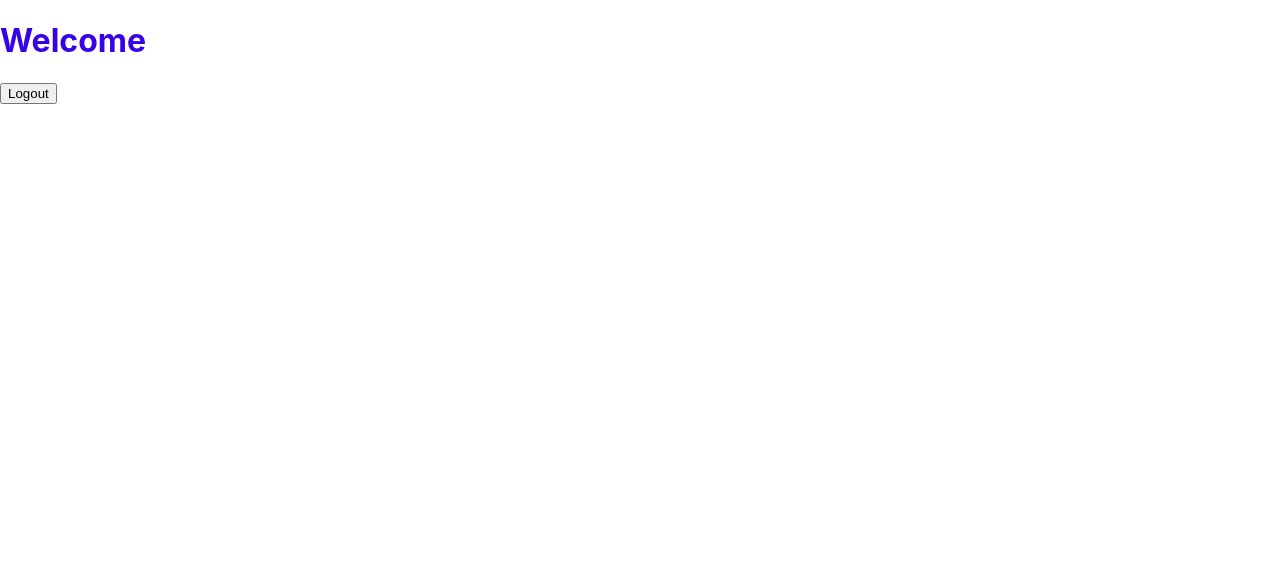
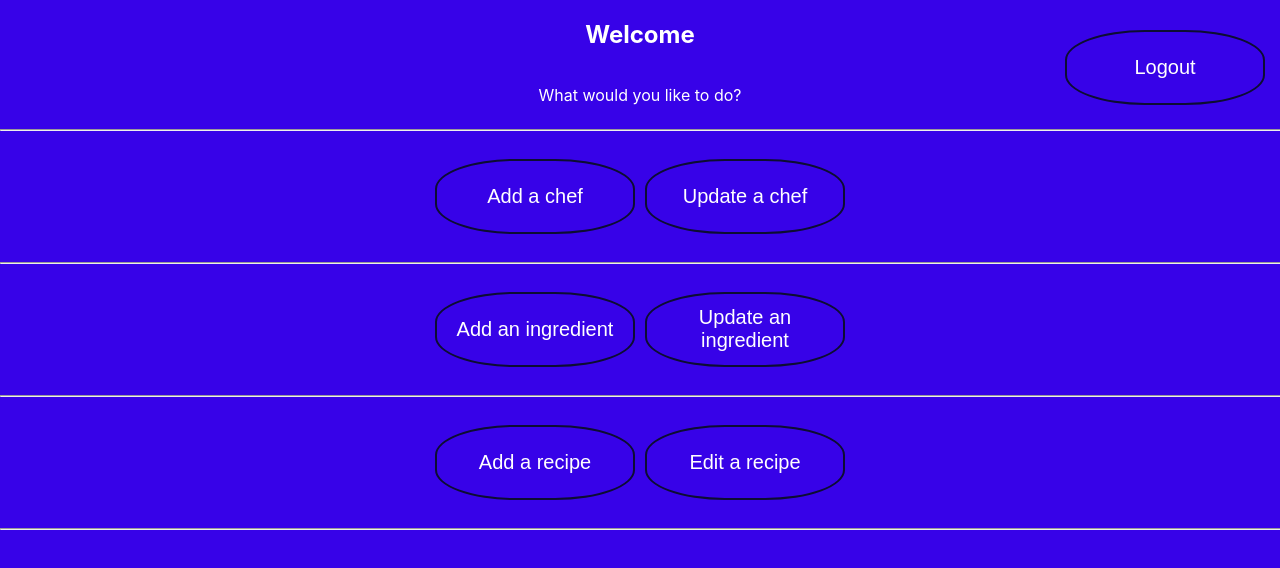
Before and after one commit to jastaffen/epochi, a React (Create React App) app in the folder admin-portal/: page /dashboard in a window 1280 px wide. Shown: the top 568 px of the page. Built offline with nearby package versions, Linux system fonts and the light colour scheme; sample sign-in values are in the browser's storage.

Commit message:
add components for admin portal post and patch routes

```diff
--- a/admin-portal/src/App.css
+++ b/admin-portal/src/App.css
@@ -1,14 +1,54 @@
 body {
     margin: 0px;
     padding: 0px;
-    color: #3702E8;
+    color: white;
+    background: #3702E8
 }
 
-main {
+main, .navbar {
     display: flex;
     flex-direction: column;
     align-items: center;
     justify-content: center;
+}
+
+hr {
+    width: inherit;
+}
+
+.button-container {
+    display: flex;
+    flex-direction: column;
+    align-items: center;
+    width: 100%;
+}
+
+.flex-button {
+    display: flex;
+}
+
+.button {
+    display: inline-block;
+    margin: 20px 5px;
+    padding: 10px;
+    width: 200px;
+    height: 75px;
+    background: #3702E8;
+    border: 2px solid rgb(13, 13, 50);
+    border-radius: 40%;
+    color: white;
+    font-size: 20px;
+    outline: none;
+    transition: border-radius .5s ease-in-out;
+}
+
+.button:hover {
+    background: rgb(60, 0, 255);
+    border-radius: 0%;
+}
+
+.button:active {
+    background: rgb(102, 57, 252);
 }
 
 .form-field {
@@ -24,3 +64,9 @@ main {
     padding: 12px;
     border: 3px solid #3702E8;
 }
+
+#logout {
+    position: absolute;
+    top: 10px;
+    right: 10px;
+}
--- a/admin-portal/src/App.js
+++ b/admin-portal/src/App.js
@@ -5,6 +5,8 @@ import './App.css';
 import Login from './components/auth/Login';
 import PrivateRoute from './components/routing/PrivateRoute';
 import Dashboard from './components/Dashboard';
+import AddChef from './components/chefs/AddChef';
+import ChefSelectionMenu from './components/chefs/ChefSelectionMenu';
 
 const  App = () => {
   return (
@@ -15,6 +17,8 @@ const  App = () => {
       <Switch>
         <Route exact path='/' component={Login} />
         <PrivateRoute exact path="/dashboard" component={Dashboard} />
+        <PrivateRoute exact path="/add-chef" component={AddChef} />
+        <PrivateRoute exact path="/chef-selection" component={ChefSelectionMenu} />
       </Switch>
     </Router>
 
--- a/admin-portal/src/components/Dashboard.js
+++ b/admin-portal/src/components/Dashboard.js
@@ -1,7 +1,8 @@
 import React from 'react';
-import { useHistory } from 'react-router-dom';
+import { useHistory, Link } from 'react-router-dom';
 
 const Dashboard = () => {
+
     let history = useHistory();
     const logout = e => {
         e.preventDefault();
@@ -9,12 +10,53 @@ const Dashboard = () => {
         history.push('/')
     }
     return(
-        <div>
-            <h1>Welcome</h1>
+        <nav>
+            <button className="button" id="logout" onClick={logout}>
+                Logout
+            </button>
 
-            <button onClick={logout}>Logout</button>
+            <div className="navbar">
+                <h1>Welcome</h1>
+                <p>What would you like to do?</p>
 
-        </div>
+                <div className="button-container">
+
+                    <hr />
+
+                    <div className="flex-button">
+                        <Link to="/add-chef">
+                            <button className="button">
+                                Add a chef
+                            </button>
+                        </Link>
+                        <Link to="/chef-selection">
+                            <button className="button">
+                                Update a chef
+                            </button>
+                        </Link>
+
+                    </div>
+
+
+                    <hr />
+
+                    <div className="flex-button">
+                        <button className="button">Add an ingredient</button>
+                        <button className="button">Update an ingredient</button>
+                    </div>
+
+                    <hr />
+
+                    <div className="flex-button">
+                        <button className="button">Add a recipe</button>
+                        <button className="button">Edit a recipe</button>
+                    </div>
+
+                    <hr />
+
+                </div>
+            </div>
+        </nav>
     )
 }
 
--- a/admin-portal/src/components/auth/Login.js
+++ b/admin-portal/src/components/auth/Login.js
@@ -1,14 +1,21 @@
 import React, { useState, useEffect } from 'react';
-import { useHistory } from 'react-router-dom';
+import { useHistory, Redirect } from 'react-router-dom';
 import axios from 'axios';
 
 import FormField from '../forms/FormField';
+
+
 
 const Login = () => {
     const [ username, setUsername ] = useState('');
     const [ pw, setPw ] = useState('');
     const [ confPw, setconfPw ] = useState('');
     let history = useHistory();
+
+
+    if (localStorage.getItem('token')) {
+        return <Redirect to="/dashboard" />
+    }
 
     const handleSubmit = async (e) => {
         e.preventDefault();
--- /dev/null
+++ b/admin-portal/src/components/chefs/AddChef.js
@@ -0,0 +1,19 @@
+import React from 'react';
+import { withRouter } from 'react-router-dom';
+
+import AllChefs from './AllChefs';
+import GoBack from '../functional/GoBack';
+
+const AddChef = ({ history }) => {
+
+
+    return(
+        <div>
+            <GoBack history={history} />
+            <AllChefs from="add-chef" />
+            Add Chef
+        </div>
+    )
+}
+
+export default withRouter(AddChef);
--- /dev/null
+++ b/admin-portal/src/components/chefs/AllChefs.js
@@ -0,0 +1,21 @@
+import React from 'react';
+
+const AllChefs = ({ from }) => {
+    if (from === 'add-chef') {
+        return (
+            <div>Here's the list of
+                chefs in the database.
+                You won't be able to add a
+                chef that already exists.
+            </div>
+        )
+    } else {
+        return (
+            <div>
+                Select the chef you'd like to update
+            </div>
+        )
+    }
+}
+
+export default AllChefs;
--- /dev/null
+++ b/admin-portal/src/components/chefs/ChefSelectionMenu.js
@@ -0,0 +1,16 @@
+import React from 'react';
+import { withRouter } from 'react-router-dom';
+
+import AllChefs from './AllChefs';
+import GoBack from '../functional/GoBack';
+
+const ChefSelectionMenu = ({ history }) => {
+    return (
+        <div>
+            <GoBack history={history} />
+            <AllChefs from="update-chef" />
+        </div>
+    )
+}
+
+export default withRouter(ChefSelectionMenu);
--- /dev/null
+++ b/admin-portal/src/components/functional/GoBack.js
@@ -0,0 +1,12 @@
+import React from 'react';
+
+const GoBack = ({ history }) => (
+
+    <button className="button"
+        onClick={() => history.goBack()}>
+        Go Back
+    </button>
+
+);
+
+export default GoBack;
```
Also changed, not shown: admin-portal/src/components/chefs/UpdateChef.js (added).
